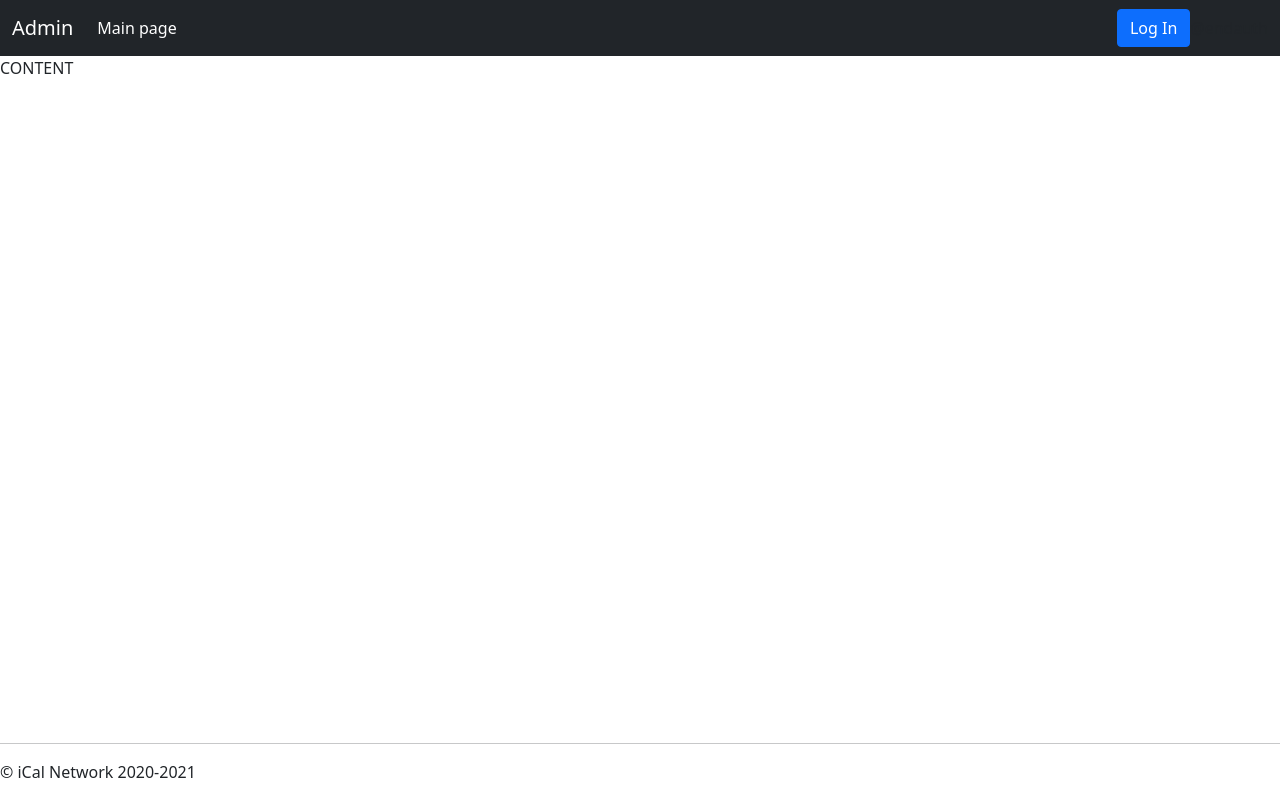
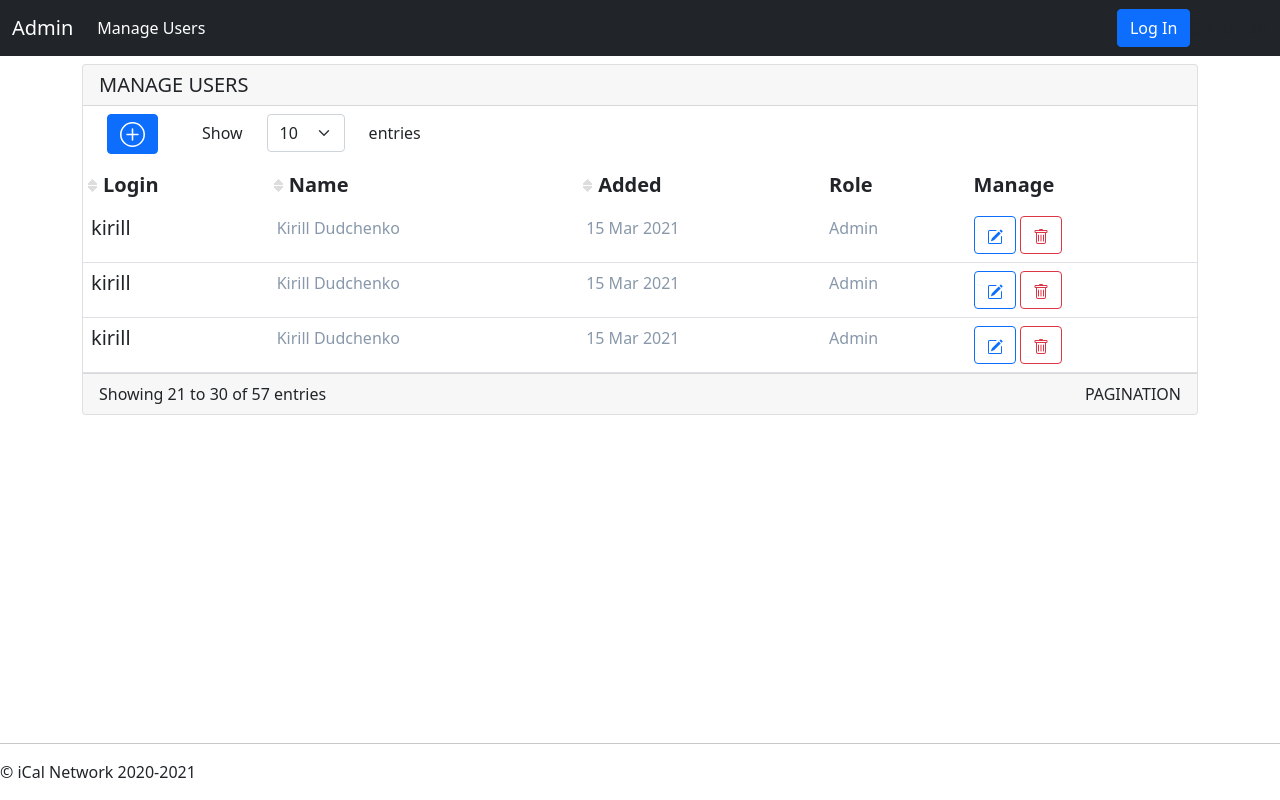
Before and after one commit to Ioloman/sibers_test_task, a PHP site: page / in a window 1280 px wide. Run offline with PHP 8.4, Linux system fonts and the light colour scheme.

Commit message:
finished most of main page;

```diff
--- a/static/css/styles.css
+++ b/static/css/styles.css
@@ -9,3 +9,36 @@ footer {
     display: table-row;
     height: 0;
 }
+
+.card {
+    position: relative;
+    display: flex;
+    flex-direction: column;
+    min-width: 0;
+    word-wrap: break-word;
+    background-clip: border-box;
+}
+
+.text-muted {
+    color: #8898aa!important;
+}
+
+
+thead .sorting {
+    background-image: url(../icons/sort_both.png);
+    background-repeat: no-repeat;
+    background-position: center left;
+    padding-left: 1em   ;
+}
+
+thead .sorting:hover {
+    background-image: url(../icons/sort_both_hover.png);
+}
+
+thead .sorting_asc {
+    background-image: url(../icons/sort_asc.png) !important;
+}
+
+thead .sorting_desc {
+    background-image: url(../icons/sort_desc.png) !important;
+}
--- /dev/null
+++ b/static/js/modalSetting.js
@@ -0,0 +1,4 @@
+$(function (){
+
+
+});
--- /dev/null
+++ b/static/js/sorting.js
@@ -0,0 +1,13 @@
+$(function (){
+    $('thead .sorting').on('click', function (e) {
+        const $header = $(this);
+        if  ($header.hasClass('sorting_asc') || $header.hasClass('sorting_desc')){
+            $header.toggleClass('sorting_asc');
+            $header.toggleClass('sorting_desc');
+        }
+        else if ($header.hasClass('sorting')){
+            $header.siblings().filter('.sorting').removeClass('sorting_asc').removeClass('sorting_desc');
+            $header.addClass('sorting_asc');
+        }
+    });
+});
--- a/templates/home.php
+++ b/templates/home.php
@@ -6,14 +6,73 @@
 $title = 'Admin';
 include 'inc/header.php'
 ?>
+<main>
+  <!-- modal window for users creation -->
+  <?php include 'inc/modal.php' ?>
 
-    CONTENT
+  <div class="container mt-2">
+    <div class="row">
+      <div class="col-md-12">
+        <div class="card">
+          <div class="card-header">
+            <h5 class="card-title text-uppercase mb-0">Manage Users</h5>
+          </div>
+          <div class="table-responsive">
+            <div class="container">
+              <div class="row">
+                <div class="col-auto my-2">
+                  <button data-bs-toggle="modal" data-bs-target="#addUserModal" class="btn btn-primary"><svg xmlns="http://www.w3.org/2000/svg" width="25" height="25" fill="currentColor" class="bi bi-plus-circle" viewBox="0 0 16 16"><path d="M8 15A7 7 0 1 1 8 1a7 7 0 0 1 0 14zm0 1A8 8 0 1 0 8 0a8 8 0 0 0 0 16z"/><path d="M8 4a.5.5 0 0 1 .5.5v3h3a.5.5 0 0 1 0 1h-3v3a.5.5 0 0 1-1 0v-3h-3a.5.5 0 0 1 0-1h3v-3A.5.5 0 0 1 8 4z"/></svg></button>
+                </div>
+                <div class="col-auto row my-2 mx-2">
+                  <label class="col-form-label col-auto">Show</label>
+                  <div class="col-auto">
+                    <select class="form-select">
+                      <option selected value="10">10</option>
+                      <option value="25">25</option>
+                      <option value="50">50</option>
+                      <option value="100">100</option>
+                    </select>
+                  </div>
+                  <label class="col-form-label col-auto">entries</label>
+                </div>
+              </div>
+            </div>
+            <table class="table no-wrap user-table mb-0">
+              <thead>
+                <tr>
+                  <th scope="col" class="border-0 fs-5 sorting">Login</th>
+                  <th scope="col" class="border-0 fs-5 sorting">Name</th>
+                  <th scope="col" class="border-0 fs-5 sorting">Added</th>
+                  <th scope="col" class="border-0 fs-5">Role</th>
+                  <th scope="col" class="border-0 fs-5">Manage</th>
+                </tr>
+              </thead>
+              <tbody>
+                <!-- include user entries -->
+                <?php for ($i = 0; $i < 3; $i++) : ?>
+                <?php include 'inc/entry.php' ?>
+                <?php endfor; ?>
+              </tbody>
+            </table>
+          </div>
+          <div class="card-footer clearfix">
+            <div class="float-md-start">Showing 21 to 30 of 57 entries</div>
+            <div class="float-md-end">PAGINATION</div>
+          </div>
+        </div>
+      </div>
+    </div>
+  </div>
 
+</main>
 <!-- include footer -->
 <?php
 /**
  * @var array $scripts
  */
-$scripts = [];
+$scripts = [
+  'static/js/sorting.js',
+  'static/js/modalSetting.js',
+];
 include 'inc/footer.php'
 ?>
--- /dev/null
+++ b/templates/inc/entry.php
@@ -0,0 +1,24 @@
+<tr>
+  <td>
+    <h5 class="font-medium mb-0">kirill</h5>
+  </td>
+  <td>
+    <span class="text-muted">Kirill Dudchenko</span><br>
+  </td>
+  <td>
+    <span class="text-muted">15 Mar 2021</span><br>
+  </td>
+  <td>
+    <span class="text-muted">Admin</span>
+  </td>
+  <td>
+    <button type="button" class="btn btn-outline-primary"><svg xmlns="http://www.w3.org/2000/svg" width="16" height="16" fill="currentColor" class="bi bi-pencil-square" viewBox="0 0 16 16">
+        <path d="M15.502 1.94a.5.5 0 0 1 0 .706L14.459 3.69l-2-2L13.502.646a.5.5 0 0 1 .707 0l1.293 1.293zm-1.75 2.456-2-2L4.939 9.21a.5.5 0 0 0-.121.196l-.805 2.414a.25.25 0 0 0 .316.316l2.414-.805a.5.5 0 0 0 .196-.12l6.813-6.814z" />
+        <path fill-rule="evenodd" d="M1 13.5A1.5 1.5 0 0 0 2.5 15h11a1.5 1.5 0 0 0 1.5-1.5v-6a.5.5 0 0 0-1 0v6a.5.5 0 0 1-.5.5h-11a.5.5 0 0 1-.5-.5v-11a.5.5 0 0 1 .5-.5H9a.5.5 0 0 0 0-1H2.5A1.5 1.5 0 0 0 1 2.5v11z" />
+      </svg></button>
+    <button type="button" class="btn btn-outline-danger ml-2"><svg xmlns="http://www.w3.org/2000/svg" width="16" height="16" fill="currentColor" class="bi bi-trash" viewBox="0 0 16 16">
+        <path d="M5.5 5.5A.5.5 0 0 1 6 6v6a.5.5 0 0 1-1 0V6a.5.5 0 0 1 .5-.5zm2.5 0a.5.5 0 0 1 .5.5v6a.5.5 0 0 1-1 0V6a.5.5 0 0 1 .5-.5zm3 .5a.5.5 0 0 0-1 0v6a.5.5 0 0 0 1 0V6z" />
+        <path fill-rule="evenodd" d="M14.5 3a1 1 0 0 1-1 1H13v9a2 2 0 0 1-2 2H5a2 2 0 0 1-2-2V4h-.5a1 1 0 0 1-1-1V2a1 1 0 0 1 1-1H6a1 1 0 0 1 1-1h2a1 1 0 0 1 1 1h3.5a1 1 0 0 1 1 1v1zM4.118 4 4 4.059V13a1 1 0 0 0 1 1h6a1 1 0 0 0 1-1V4.059L11.882 4H4.118zM2.5 3V2h11v1h-11z" />
+      </svg></button>
+  </td>
+</tr>
--- a/templates/inc/footer.php
+++ b/templates/inc/footer.php
@@ -8,7 +8,7 @@
 <?php if (isset($scripts)): ?>
 
 <?php foreach ($scripts as $script): ?>
-<script src="static/js/<?php echo $script ?>"></script>
+<script src="<?php echo $script ?>"></script>
 <?php endforeach; ?>
 
 <?php endif; ?>
--- a/templates/inc/header.php
+++ b/templates/inc/header.php
@@ -24,7 +24,7 @@
                     <ul class="navbar-nav me-auto mb-2 mb-lg-0">
                         <li class="nav-item">
                             <!-- <a class="nav-link @if(Request::url() === route('homepage'))active @endif" href="{{ route('homepage') }}">Главная</a> -->
-                            <a class="nav-link active" href="">Main page</a>
+                            <a class="nav-link active" href="">Manage Users</a>
                         </li>
                     </ul>
                     <!-- guest -->
--- /dev/null
+++ b/templates/inc/modal.php
@@ -0,0 +1,80 @@
+<div class="modal fade" id="addUserModal" tabindex="-1" aria-labelledby="modalLabel" aria-hidden="true">
+      <div class="modal-dialog">
+          <div class="modal-content">
+              <div class="modal-header">
+                  <h5 class="modal-title" id="modalLabel">Create User</h5>
+                  <button type="button" class="btn-close" data-bs-dismiss="modal" aria-label="Close"></button>
+              </div>
+              <div class="modal-body">
+                  <div class="mb-3 row">
+                      <label class="col-form-label col-2">Login: </label>
+                      <div class="col">
+                          <input name="login" class="form-control" type="text" placeholder="User's login" maxlength="255">
+                      </div>
+                  </div>
+                  <div class="mb-3 row">
+                      <label class="col-form-label col-2">Password: </label>
+                      <div class="col">
+                          <input name="password" class="form-control" type="password" placeholder="User's password"  maxlength="255">
+                      </div>
+                  </div>
+                  <div class="mb-3 row">
+                      <label class="col-form-label col-2">Role: </label>
+                      <div class="col-auto">
+                        <select class="form-select">
+                          <option value="user" selected>User</option>
+                          <option value="admin">Admin</option>
+                        </select>
+                      </div>
+                  </div>
+
+                  <div class="accordion" id="accordionExample">
+                    <div class="accordion-item">
+                      <h2 class="accordion-header" id="headingOne">
+                        <button class="accordion-button collapsed" type="button" data-bs-toggle="collapse" data-bs-target="#collapseOne" aria-expanded="false" aria-controls="collapseOne">
+                          Optional Data
+                        </button>
+                      </h2>
+                      <div id="collapseOne" class="accordion-collapse collapse" aria-labelledby="headingOne" data-bs-parent="#accordionExample">
+                        <div class="accordion-body">
+                          <div class="mb-3 row">
+                            <div class="col-6 form-floating">
+                              <input type="text" class="form-control" placeholder="First name" aria-label="Last name" id="floatingFirstName">
+                              <label for="floatingFirstName" class="ms-2">First name</label>
+                            </div>
+                            <div class="col-6 form-floating">
+                              <input type="text" class="form-control" placeholder="First name" aria-label="Last name" id="floatingLastName">
+                              <label for="floatingLastName"  class="ms-2">Last name</label>
+                            </div>
+                          </div>
+                          <div class="mb-3 row">
+                            <label class="col-form-label col-auto">Gender: </label>
+                            <div class="col-auto mt-2">
+                              <div class="form-check form-check-inline">
+                                <input class="form-check-input" type="radio" name="gender" id="inlineRadio1" value="male">
+                                <label class="form-check-label" for="inlineRadio1">M</label>
+                              </div>
+                              <div class="form-check form-check-inline">
+                                <input class="form-check-input" type="radio" name="gender" id="inlineRadio2" value="female">
+                                <label class="form-check-label" for="inlineRadio2">F</label>
+                              </div>
+                            </div>
+                          </div>
+                          <div class="mb-3 row">
+                            <label class="col-form-label col-auto">Date of Birth: </label>
+                            <div class="col-auto">
+                                <input class="form-control" type="date" placeholder="Date of Birth">
+                            </div>
+                          </div>
+                        </div>
+                      </div>
+                    </div>
+                  </div>
+              </div>
+              <div class="modal-footer">
+                  <button type="button" class="btn btn-primary" id="editorSend">Create</button>
+                  <button type="button" class="btn btn-secondary" data-bs-dismiss="modal">Close</button>
+              </div>
+          </div>
+      </div>
+  </div>
```
Also changed, not shown: static/icons/sort_asc.png (added), static/icons/sort_both.png (added), static/icons/sort_both_hover.png (added), static/icons/sort_desc.png (added).
